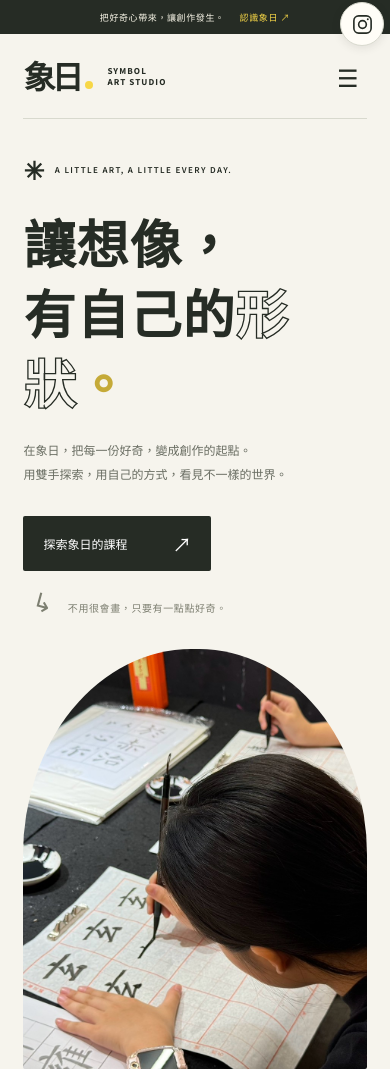
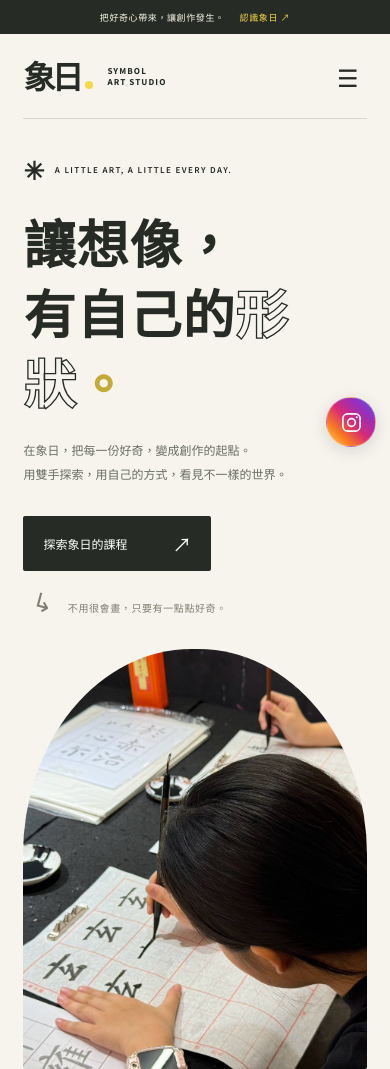
Before and after one commit to jonathanlian0612-jpg/-, a website built with Vite: page index.html in a window 390 px wide. Shown: the top 1069 px of the page. Built offline with nearby package versions, Linux system fonts and the light colour scheme.

Commit message:
Center mobile Instagram button and apply classic gradient styling

```diff
--- a/style.css
+++ b/style.css
@@ -52,10 +52,12 @@
 
 .hero-photo-trigger{position:absolute;pointer-events:none;visibility:hidden;}
 
-/* A compact fixed Instagram link uses the desktop gutter and mobile top corner. */
-.instagram-floating{position:fixed;right:max(18px,env(safe-area-inset-right));top:50%;z-index:20;width:48px;height:48px;display:grid;place-items:center;border:1px solid #d8d9ce;border-radius:50%;background:#fffdf7;color:var(--ink);box-shadow:0 4px 16px #262c251a;transition:transform .2s ease-out,box-shadow .2s ease-out;}
+/* Fixed Instagram link; mobile centering remains intact during hover and reduced motion. */
+.instagram-floating{position:fixed;right:max(18px,env(safe-area-inset-right));top:50%;z-index:20;width:48px;height:48px;display:grid;place-items:center;border:1px solid #ffffff40;border-radius:50%;background:linear-gradient(45deg,#FEDA75,#FA7E1E,#D62976,#962FBF,#4F5BD5);color:#fff;box-shadow:0 4px 16px #262c2526;transition:transform .2s ease-out,box-shadow .2s ease-out;}
 .instagram-floating svg{width:23px;height:23px;}
 @media(hover:hover){.instagram-floating:hover{transform:scale(1.06);box-shadow:0 6px 20px #262c252b;}}
 @media(min-width:701px) and (max-width:1000px){.instagram-floating{right:4px;width:36px;height:36px;}.instagram-floating svg{width:20px;height:20px;}}
-@media(max-width:700px){.instagram-floating{top:max(2px,env(safe-area-inset-top));right:max(6px,env(safe-area-inset-right));width:44px;height:44px;box-shadow:0 2px 10px #262c251a;}}
+@media(max-width:700px){.instagram-floating{top:50%;right:max(14px,env(safe-area-inset-right));width:50px;height:50px;transform:translateY(-50%);}}
+@media(max-width:700px) and (hover:hover){.instagram-floating:hover{transform:translateY(-50%) scale(1.06);}}
 @media(prefers-reduced-motion:reduce){.instagram-floating{transition:none;}.instagram-floating:hover{transform:none;}}
+@media(max-width:700px) and (prefers-reduced-motion:reduce){.instagram-floating:hover{transform:translateY(-50%);}}
```
